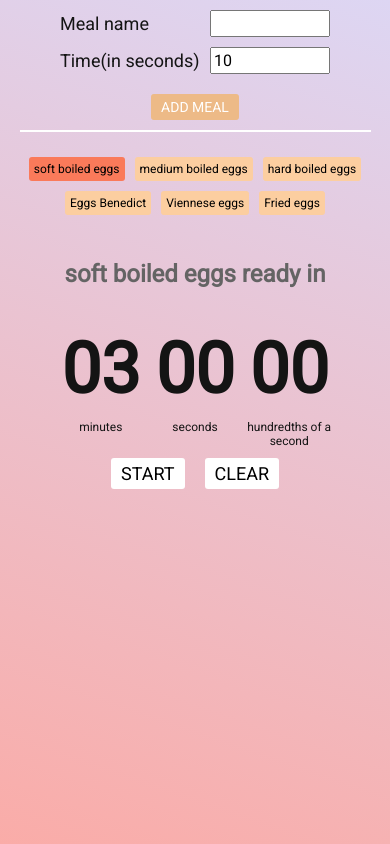
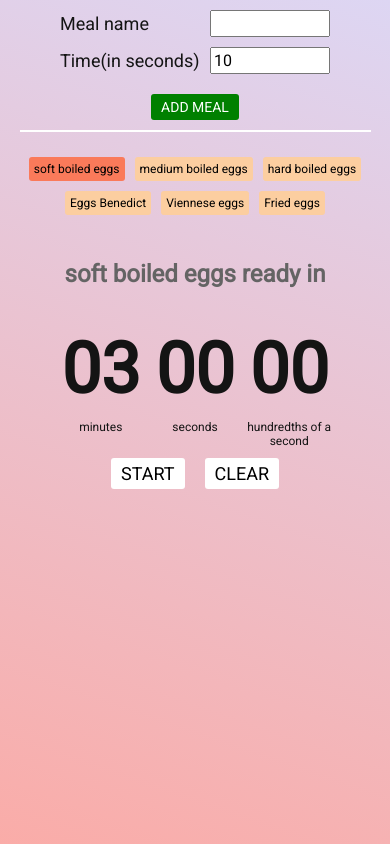
Before and after one commit to wasiak93/cooking-timer, a React (Create React App) app: page / in a window 390 px wide. In both pictures the pointer is over the button "ADD MEAL". Built offline with nearby package versions, Linux system fonts and the light colour scheme.

Commit message:
change hover for buttons: form and console

```diff
--- a/src/Button/Button.css
+++ b/src/Button/Button.css
@@ -24,6 +24,7 @@
   font-size: 18px;
 }
 
+
 .button--active,
 .button--active:nth-child(odd),
 .header .button--active:hover {
@@ -43,6 +44,20 @@
   background-color: green;
   color: white;
   font-size: 14px;
+}
+
+.form__button:hover {
+  background-color: #006000;
+}
+
+@media (max-width: 540px) {
+  .console__button:hover {
+    background-color: white;
+  }
+
+  .form__button:hover {
+    background-color: green;
+  }
 }
 
 @media (min-width: 1200px) {
```
